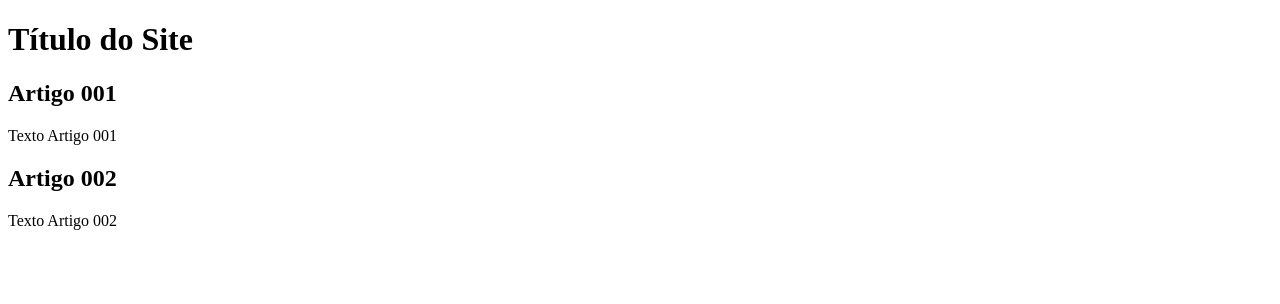
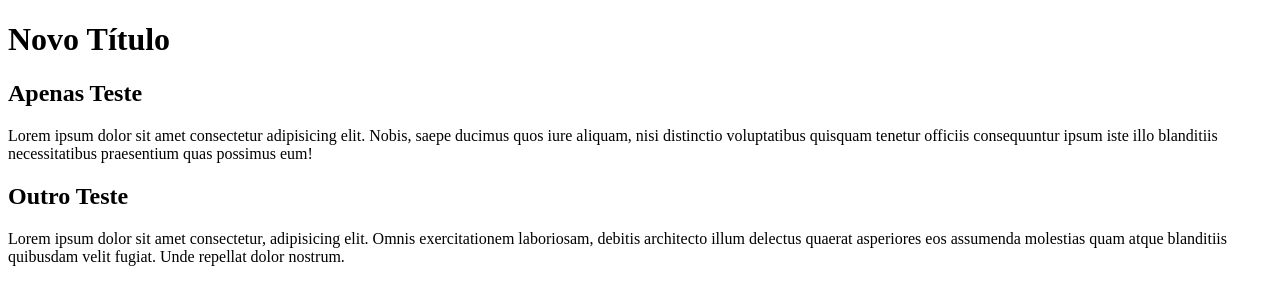
Before and after one commit to guerragdes/test, a plain HTML site: page index.html in a window 1280 px wide. Drawn offline with Linux system fonts and the light colour scheme.

Commit message:
Testando novo conteúdo

```diff
--- a/index.html
+++ b/index.html
@@ -8,15 +8,15 @@
 <body>
     <main>
         <header>
-            <h1>Título do Site</h1>
+            <h1>Novo Título</h1>
         </header>
         <article>
-            <h2>Artigo 001</h2>
-            <p>Texto Artigo 001</p>
+            <h2>Apenas Teste</h2>
+            <p>Lorem ipsum dolor sit amet consectetur adipisicing elit. Nobis, saepe ducimus quos iure aliquam, nisi distinctio voluptatibus quisquam tenetur officiis consequuntur ipsum iste illo blanditiis necessitatibus praesentium quas possimus eum!</p>
         </article>
         <article>
-            <h2>Artigo 002</h2>
-            <p>Texto Artigo 002</p>
+            <h2>Outro Teste</h2>
+            <p>Lorem ipsum dolor sit amet consectetur, adipisicing elit. Omnis exercitationem laboriosam, debitis architecto illum delectus quaerat asperiores eos assumenda molestias quam atque blanditiis quibusdam velit fugiat. Unde repellat dolor nostrum.</p>
         </article>
     </main>
 </body>
```
